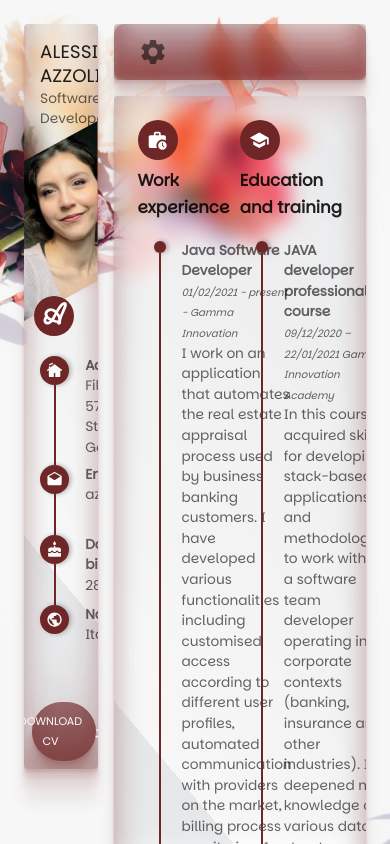
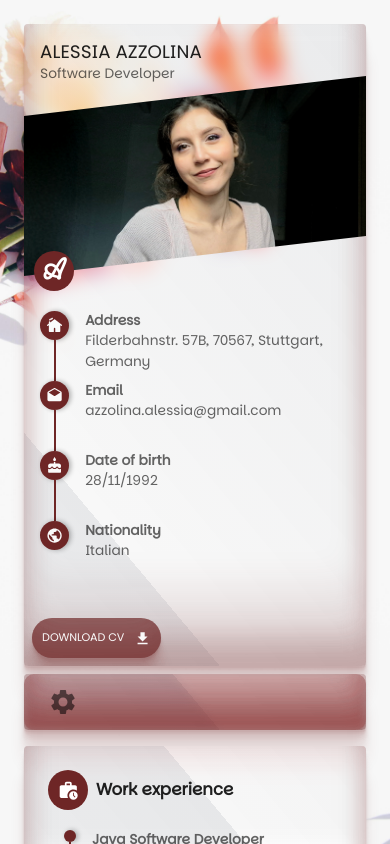
Before and after one commit to AlessiAzzol/my-portfolio, a React (Vite) app: page /my-portfolio/resume in a window 390 px wide. Shown: the top 844 px of the page. Built offline with nearby package versions, Linux system fonts and the light colour scheme.

Commit message:
responsive grid

```diff
--- a/src/App.jsx
+++ b/src/App.jsx
@@ -8,8 +8,8 @@ import Footer from './components/Footer/Footer.jsx';
 import Sidenav from './components/Profile/Profile.jsx';
 import Layout from './components/Layout/Layout.jsx';
 import Contact from './pages/Contact.jsx';
-import Portfolio from './pages/Portfolio.jsx';
-import Resume from './pages/Resume.jsx';
+import Portfolio from './pages/Projects.jsx';
+import Resume from './pages/Experience.jsx';
 import Home from './pages/Home.jsx';
 import profile from './assets/img/profile.jpg';
 
@@ -29,10 +29,10 @@ function App() {
 						backgroundSize: 'cover',
 						padding: 3,
 					}}>
-					<Grid item="true" size={3}>
+					<Grid item="true" size={{ xs: 12, sm: 6, md: 3 }}>
 						<Sidenav img={profile} />
 					</Grid>
-					<Grid item="true" size={9}>
+					<Grid item="true" size={{ xs: 12, sm: 6, md: 9 }}>
 
 						<Router>
 							<Routes>
--- a/src/pages/Resume.jsx
+++ b/src/pages/Experience.jsx
@@ -11,7 +11,7 @@ function Resume() {
 	return (
 		<Card sx={{ padding: 3 }}>
 			<Grid container direction="row" sx={{ justifyContent: "space-between", }}>
-				<Grid item="true" size={6}>
+				<Grid item="true" size={{ xs: 12, sm: 12, md: 6 }}>
 					<Grid container alignItems="center" gap={1}>
 						<Avatar><WorkHistoryIcon /></Avatar>
 						<Typography variant="h6">{data.pages.resume.experience.title}</Typography>
@@ -19,7 +19,7 @@ function Resume() {
 
 					<CustomTimeline children={data.pages.resume.experience.section} />
 				</Grid>
-				<Grid item="true" size={6}>
+				<Grid item="true" size={{ xs: 12, sm: 12, md: 6 }}>
 					<Grid container alignItems="center" gap={1}>
 						<Avatar><SchoolIcon /></Avatar>
 						<Typography variant="h6">{data.pages.resume.education.title}</Typography>
@@ -27,7 +27,7 @@ function Resume() {
 					<CustomTimeline children={data.pages.resume.education.section} />
 				</Grid>
 			</Grid>
-		</Card>
+		</Card >
 	);
 }
 
```
Also changed, not shown: src/pages/Projects.jsx (renamed from src/pages/Portfolio.jsx).
